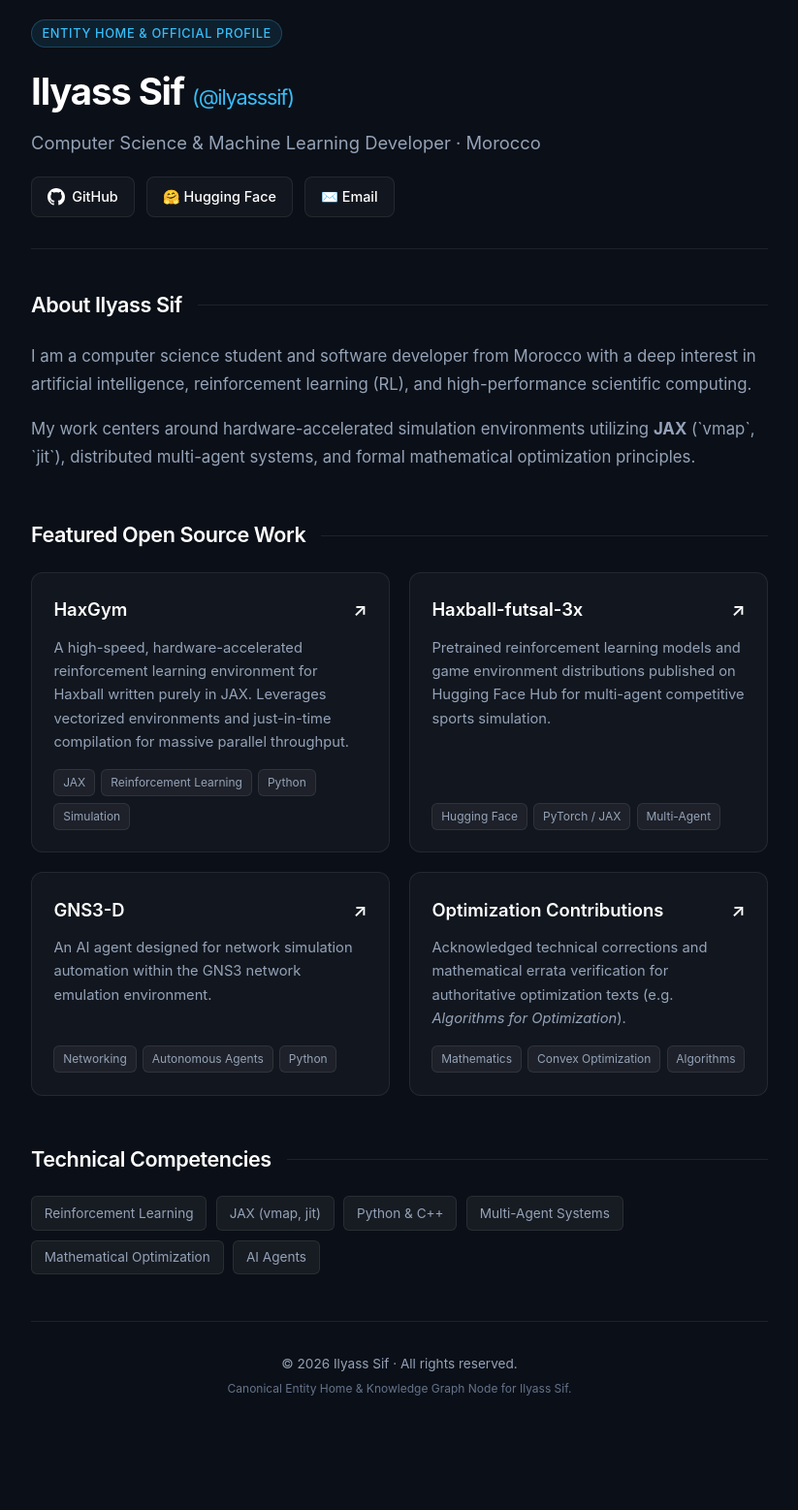
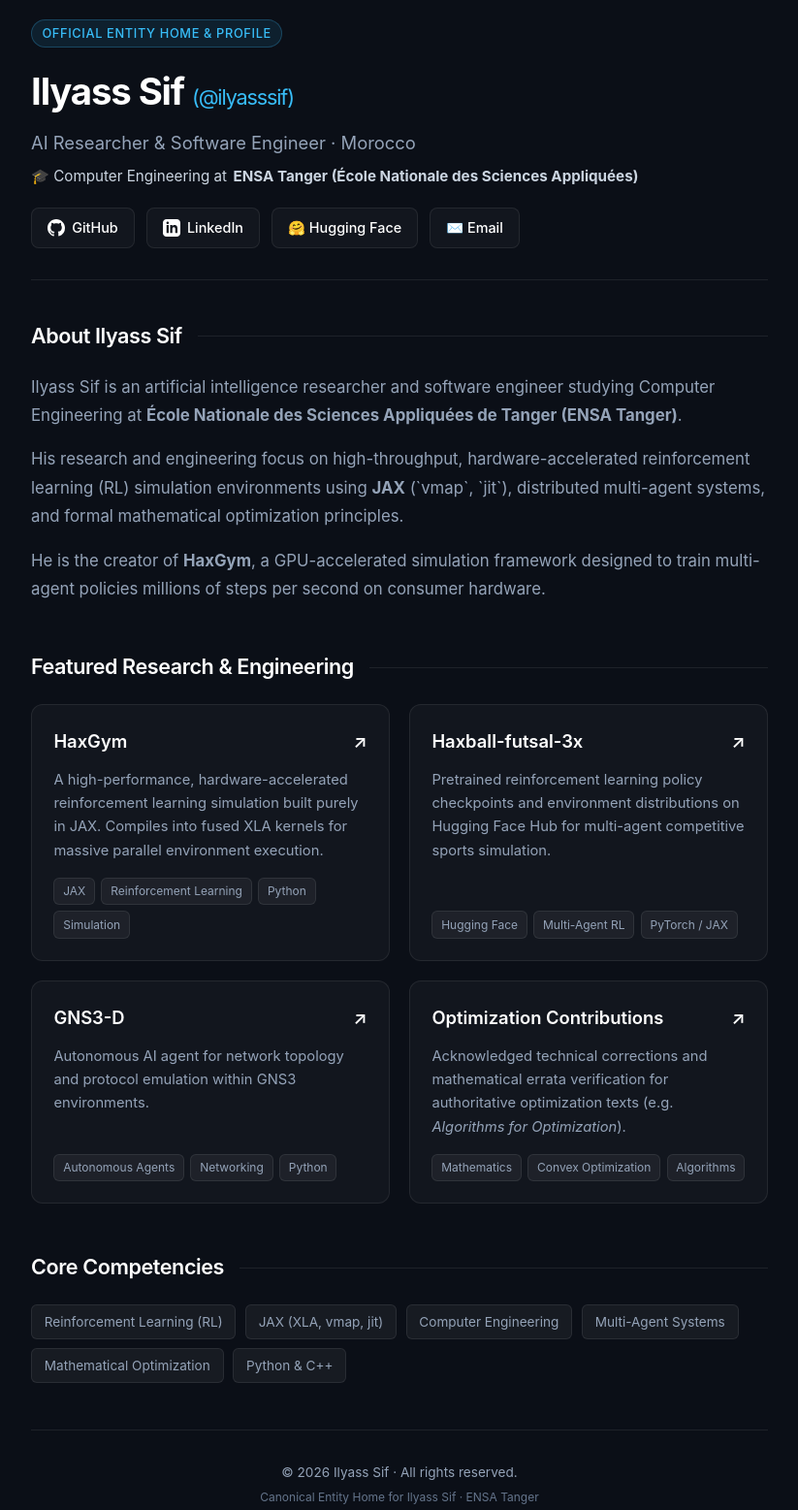
Before and after one commit to ilyasssif/ilyasssif.github.io, a plain HTML site: page index.html in a window 1280 px wide. Shown: the part 20-1577 px from the top of the page at 97% size, without its empty margins (228-1051 px from the left). Before the commit the page ends 1502 px from the top, so only its background shows below. Drawn offline with Linux system fonts and the light colour scheme.

Commit message:
feat: elevate profile with ENSA Tanger engineering affiliation and LinkedIn schema

```diff
--- a/index.html
+++ b/index.html
@@ -3,20 +3,20 @@
 <head>
   <meta charset="UTF-8">
   <meta name="viewport" content="width=device-width, initial-scale=1.0">
-  <title>Ilyass Sif — Machine Learning & Software Engineer</title>
+  <title>Ilyass Sif — AI Researcher & Software Engineer</title>
 
   <!-- Primary Meta Tags -->
-  <meta name="title" content="Ilyass Sif — Machine Learning & Software Engineer">
-  <meta name="description" content="Official portfolio and entity home for Ilyass Sif. Computer science student and researcher specializing in reinforcement learning, JAX, and AI systems.">
+  <meta name="title" content="Ilyass Sif — AI Researcher & Software Engineer">
+  <meta name="description" content="Official portfolio and entity home for Ilyass Sif. Computer Engineering at ENSA Tanger specializing in accelerated reinforcement learning, JAX, and AI systems.">
   <meta name="author" content="Ilyass Sif">
-  <meta name="keywords" content="Ilyass Sif, ilyasssif, re3gi, HaxGym, Reinforcement Learning, JAX, Machine Learning, Computer Science, Morocco">
+  <meta name="keywords" content="Ilyass Sif, ilyasssif, re3gi, HaxGym, Reinforcement Learning, JAX, Machine Learning, Computer Engineering, ENSA Tanger, Morocco">
   <link rel="canonical" href="https://ilyasssif.github.io/">
 
   <!-- Open Graph / Facebook / LinkedIn -->
   <meta property="og:type" content="profile">
   <meta property="og:url" content="https://ilyasssif.github.io/">
-  <meta property="og:title" content="Ilyass Sif — Machine Learning & Software Engineer">
-  <meta property="og:description" content="Personal site and entity home for Ilyass Sif, focusing on accelerated reinforcement learning environments and AI.">
+  <meta property="og:title" content="Ilyass Sif — AI Researcher & Software Engineer">
+  <meta property="og:description" content="Personal site and entity home for Ilyass Sif. Creator of HaxGym, studying Computer Engineering at ENSA Tanger.">
   <meta property="profile:first_name" content="Ilyass">
   <meta property="profile:last_name" content="Sif">
   <meta property="profile:username" content="ilyasssif">
@@ -25,9 +25,9 @@
   <meta property="twitter:card" content="summary">
   <meta property="twitter:url" content="https://ilyasssif.github.io/">
   <meta property="twitter:title" content="Ilyass Sif">
-  <meta property="twitter:description" content="Personal site and projects of Ilyass Sif — Machine Learning, JAX, and Reinforcement Learning.">
+  <meta property="twitter:description" content="AI Researcher & Software Engineer — JAX, Reinforcement Learning, and Multi-Agent Systems.">
 
-  <!-- High-Precision Schema.org JSON-LD for Google Knowledge Graph -->
+  <!-- High-Precision Schema.org JSON-LD for Google Knowledge Graph & AI Overview -->
   <script type="application/ld+json">
   {
     "@context": "https://schema.org",
@@ -38,24 +38,32 @@
     "givenName": "Ilyass",
     "familyName": "Sif",
     "url": "https://ilyasssif.github.io/",
-    "jobTitle": "Machine Learning & Software Engineer",
+    "jobTitle": "AI Researcher & Software Engineer",
     "nationality": "Moroccan",
+    "affiliation": {
+      "@type": "EducationalOrganization",
+      "name": "École Nationale des Sciences Appliquées de Tanger (ENSA Tanger)",
+      "url": "https://ensat.ac.ma"
+    },
     "address": {
       "@type": "PostalAddress",
+      "addressLocality": "Tangier",
       "addressCountry": "Morocco"
     },
-    "description": "Ilyass Sif is a computer science student and software developer focused on reinforcement learning, hardware-accelerated simulation environments with JAX, and AI systems.",
+    "description": "Ilyass Sif is an AI researcher and software engineer specializing in accelerated reinforcement learning environments, JAX simulations, and high-performance computing, studying Computer Engineering at ENSA Tanger.",
     "knowsAbout": [
       "Reinforcement Learning",
       "JAX",
       "Machine Learning",
+      "Computer Engineering",
       "Python",
       "Artificial Intelligence",
-      "Computer Science",
+      "Multi-Agent Systems",
       "Mathematical Optimization"
     ],
     "sameAs": [
       "https://github.com/ilyasssif",
+      "https://www.linkedin.com/in/ilyass-sif-528857248",
       "https://huggingface.co/RE3GI"
     ]
   }
@@ -136,6 +144,15 @@
       font-size: 1.15rem;
       color: var(--text-muted);
       margin-top: 0.35rem;
+    }
+
+    .affiliation {
+      display: inline-flex;
+      align-items: center;
+      gap: 0.4rem;
+      font-size: 0.95rem;
+      color: #cbd5e1;
+      margin-top: 0.4rem;
     }
 
     .social-links {
@@ -263,10 +280,6 @@
       border-radius: 6px;
     }
 
-    .full-width {
-      grid-column: 1 / -1;
-    }
-
     footer {
       margin-top: auto;
       padding-top: 2rem;
@@ -281,14 +294,19 @@
 <body>
   <div class="container">
     <header>
-      <div class="badge">Entity Home & Official Profile</div>
+      <div class="badge">Official Entity Home & Profile</div>
       <h1>Ilyass Sif <span class="handle">(@ilyasssif)</span></h1>
-      <p class="subtitle">Computer Science & Machine Learning Developer · Morocco</p>
+      <p class="subtitle">AI Researcher & Software Engineer · Morocco</p>
+      <p class="affiliation">🎓 Computer Engineering at <strong>ENSA Tanger (École Nationale des Sciences Appliquées)</strong></p>
 
       <div class="social-links">
         <a href="https://github.com/ilyasssif" target="_blank" rel="noopener noreferrer" class="btn">
           <svg width="18" height="18" fill="currentColor" viewBox="0 0 24 24"><path d="M12 0C5.37 0 0 5.37 0 12c0 5.31 3.435 9.795 8.205 11.385.6.105.825-.255.825-.57 0-.285-.015-1.23-.015-2.235-3.015.555-3.795-.735-4.035-1.41-.135-.345-.72-1.41-1.23-1.695-.42-.225-1.02-.78-.015-.795.945-.015 1.62.87 1.845 1.23 1.08 1.815 2.805 1.305 3.495.99.105-.78.42-1.305.765-1.605-2.67-.3-5.46-1.335-5.46-5.925 0-1.305.465-2.385 1.23-3.225-.12-.3-.54-1.53.12-3.18 0 0 1.005-.315 3.3 1.23.96-.27 1.98-.405 3-.405s2.04.135 3 .405c2.295-1.56 3.3-1.23 3.3-1.23.66 1.65.24 2.88.12 3.18.765.84 1.23 1.905 1.23 3.225 0 4.605-2.805 5.625-5.475 5.925.435.375.81 1.095.81 2.22 0 1.605-.015 2.895-.015 3.3 0 .315.225.69.825.57A12.02 12.02 0 0024 12c0-6.63-5.37-12-12-12z"/></svg>
           GitHub
+        </a>
+        <a href="https://www.linkedin.com/in/ilyass-sif-528857248" target="_blank" rel="noopener noreferrer" class="btn">
+          <svg width="18" height="18" fill="currentColor" viewBox="0 0 24 24"><path d="M19 0h-14c-2.761 0-5 2.239-5 5v14c0 2.761 2.239 5 5 5h14c2.762 0 5-2.239 5-5v-14c0-2.761-2.238-5-5-5zm-11 19h-3v-11h3v11zm-1.5-12.268c-.966 0-1.75-.79-1.75-1.764s.784-1.764 1.75-1.764 1.75.79 1.75 1.764-.783 1.764-1.75 1.764zm13.5 12.268h-3v-5.604c0-3.368-4-3.113-4 0v5.604h-3v-11h3v1.765c1.396-2.586 7-2.777 7 2.476v6.759z"/></svg>
+          LinkedIn
         </a>
         <a href="https://huggingface.co/RE3GI" target="_blank" rel="noopener noreferrer" class="btn">
           🤗 Hugging Face
@@ -303,16 +321,19 @@
       <h2>About Ilyass Sif</h2>
       <div class="bio-text">
         <p>
-          I am a computer science student and software developer from Morocco with a deep interest in artificial intelligence, reinforcement learning (RL), and high-performance scientific computing.
+          Ilyass Sif is an artificial intelligence researcher and software engineer studying Computer Engineering at <strong>École Nationale des Sciences Appliquées de Tanger (ENSA Tanger)</strong>.
         </p>
         <p>
-          My work centers around hardware-accelerated simulation environments utilizing <strong>JAX</strong> (`vmap`, `jit`), distributed multi-agent systems, and formal mathematical optimization principles.
+          His research and engineering focus on high-throughput, hardware-accelerated reinforcement learning (RL) simulation environments using <strong>JAX</strong> (`vmap`, `jit`), distributed multi-agent systems, and formal mathematical optimization principles.
+        </p>
+        <p>
+          He is the creator of <strong>HaxGym</strong>, a GPU-accelerated simulation framework designed to train multi-agent policies millions of steps per second on consumer hardware.
         </p>
       </div>
     </section>
 
     <section>
-      <h2>Featured Open Source Work</h2>
+      <h2>Featured Research & Engineering</h2>
       <div class="grid">
         <a href="https://github.com/ilyasssif/HaxGym" target="_blank" rel="noopener noreferrer" class="card">
           <div>
@@ -321,7 +342,7 @@
               <span>↗</span>
             </div>
             <div class="card-desc">
-              A high-speed, hardware-accelerated reinforcement learning environment for Haxball written purely in JAX. Leverages vectorized environments and just-in-time compilation for massive parallel throughput.
+              A high-performance, hardware-accelerated reinforcement learning simulation built purely in JAX. Compiles into fused XLA kernels for massive parallel environment execution.
             </div>
           </div>
           <div class="tags">
@@ -339,13 +360,13 @@
               <span>↗</span>
             </div>
             <div class="card-desc">
-              Pretrained reinforcement learning models and game environment distributions published on Hugging Face Hub for multi-agent competitive sports simulation.
+              Pretrained reinforcement learning policy checkpoints and environment distributions on Hugging Face Hub for multi-agent competitive sports simulation.
             </div>
           </div>
           <div class="tags">
             <span class="tag">Hugging Face</span>
+            <span class="tag">Multi-Agent RL</span>
             <span class="tag">PyTorch / JAX</span>
-            <span class="tag">Multi-Agent</span>
           </div>
         </a>
 
@@ -356,12 +377,12 @@
               <span>↗</span>
             </div>
             <div class="card-desc">
-              An AI agent designed for network simulation automation within the GNS3 network emulation environment.
+              Autonomous AI agent for network topology and protocol emulation within GNS3 environments.
             </div>
           </div>
           <div class="tags">
+            <span class="tag">Autonomous Agents</span>
             <span class="tag">Networking</span>
-            <span class="tag">Autonomous Agents</span>
             <span class="tag">Python</span>
           </div>
         </a>
@@ -386,20 +407,20 @@
     </section>
 
     <section>
-      <h2>Technical Competencies</h2>
+      <h2>Core Competencies</h2>
       <div class="tags" style="gap: 0.6rem;">
-        <span class="tag" style="font-size: 0.85rem; padding: 0.35rem 0.8rem;">Reinforcement Learning</span>
-        <span class="tag" style="font-size: 0.85rem; padding: 0.35rem 0.8rem;">JAX (vmap, jit)</span>
-        <span class="tag" style="font-size: 0.85rem; padding: 0.35rem 0.8rem;">Python & C++</span>
+        <span class="tag" style="font-size: 0.85rem; padding: 0.35rem 0.8rem;">Reinforcement Learning (RL)</span>
+        <span class="tag" style="font-size: 0.85rem; padding: 0.35rem 0.8rem;">JAX (XLA, vmap, jit)</span>
+        <span class="tag" style="font-size: 0.85rem; padding: 0.35rem 0.8rem;">Computer Engineering</span>
         <span class="tag" style="font-size: 0.85rem; padding: 0.35rem 0.8rem;">Multi-Agent Systems</span>
         <span class="tag" style="font-size: 0.85rem; padding: 0.35rem 0.8rem;">Mathematical Optimization</span>
-        <span class="tag" style="font-size: 0.85rem; padding: 0.35rem 0.8rem;">AI Agents</span>
+        <span class="tag" style="font-size: 0.85rem; padding: 0.35rem 0.8rem;">Python & C++</span>
       </div>
     </section>
 
     <footer>
       <p>© 2026 Ilyass Sif · All rights reserved.</p>
-      <p style="margin-top: 0.3rem; font-size: 0.75rem; color: #64748b;">Canonical Entity Home & Knowledge Graph Node for Ilyass Sif.</p>
+      <p style="margin-top: 0.3rem; font-size: 0.75rem; color: #64748b;">Canonical Entity Home for Ilyass Sif · ENSA Tanger</p>
     </footer>
   </div>
 </body>
```
